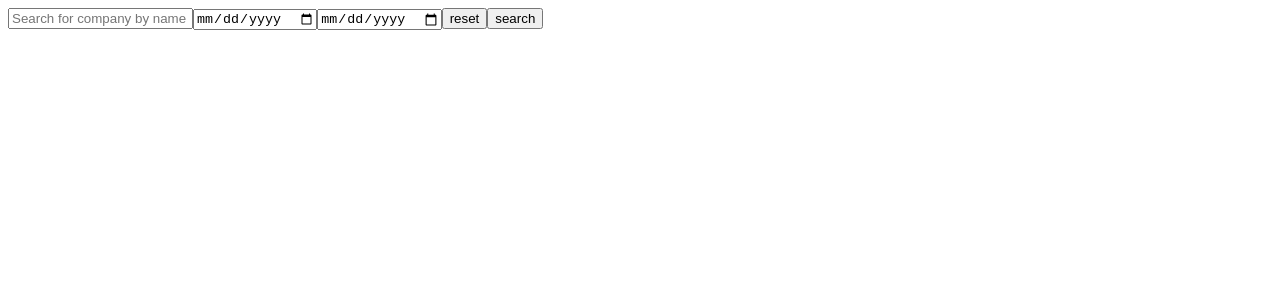
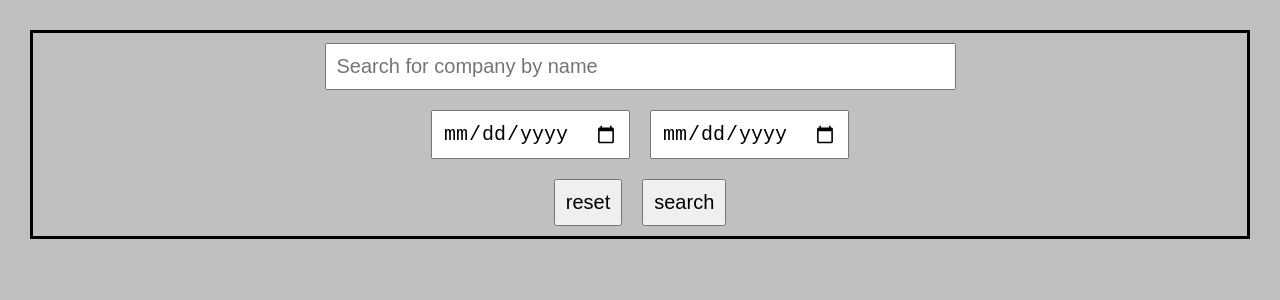
Before and after one commit to kiburtaite/javascript_internship_task, a React (Create React App) app: page / in a window 1280 px wide. Shown: the top 300 px of the page. Built offline with nearby package versions, Linux system fonts and the light colour scheme.

Commit message:
some styling added

```diff
--- a/src/App.jsx
+++ b/src/App.jsx
@@ -48,12 +48,14 @@ const reset = () => {
       {error &&
         <h3 className="error">Search input should only consist of letters (including space), and it shouldn't exceed 35 characters.</h3>
       }
-      <form onSubmit={search}>
+      <form className="searchForm" onSubmit={search}>
         <input
         type="text"
         name="text"
         placeholder="Search for company by name"
+        className="searchField"
         />
+        <div>
         <input
         type="date"
         name="start"
@@ -62,6 +64,8 @@ const reset = () => {
         type="date"
         name="end"
         />
+        </div>
+        <div>
         <input
         onClick={reset}
         type="button"
@@ -71,6 +75,7 @@ const reset = () => {
         type="submit"
         value="search"
         />
+        </div>
       </form>
       <div>
         {company!==0 ?
--- a/src/styles/main.css
+++ b/src/styles/main.css
@@ -1,3 +1,24 @@
+body {
+  margin: 0 auto;
+  background-color: rgb(192, 192, 192);
+}
+
 .error {
   color: red;
+}
+
+.searchForm {
+  border: 3px solid black;
+  margin: 30px;
+  display: flex;
+  flex-direction: column;
+  align-items: center;
+}
+.searchForm input {
+  padding: 10px;
+  margin: 10px;
+  font-size: 20px;
+}
+.searchForm .searchField {
+  width: 50%;
 }/*# sourceMappingURL=main.css.map */
--- a/src/styles/main.scss
+++ b/src/styles/main.scss
@@ -1,3 +1,24 @@
+body{
+    margin: 0 auto;
+    background-color: rgb(192, 192, 192);
+}
+
 .error{
     color: red
 }
+
+.searchForm{
+    border: 3px solid black;
+    margin: 30px;
+    display: flex;
+    flex-direction: column;
+    align-items: center;
+    input{
+        padding: 10px;
+        margin: 10px;
+        font-size: 20px;
+    }
+    .searchField{
+        width: 50%;
+    }
+}
```
Also changed, not shown: 1 other file (tests, documents, lock files or other folders).
